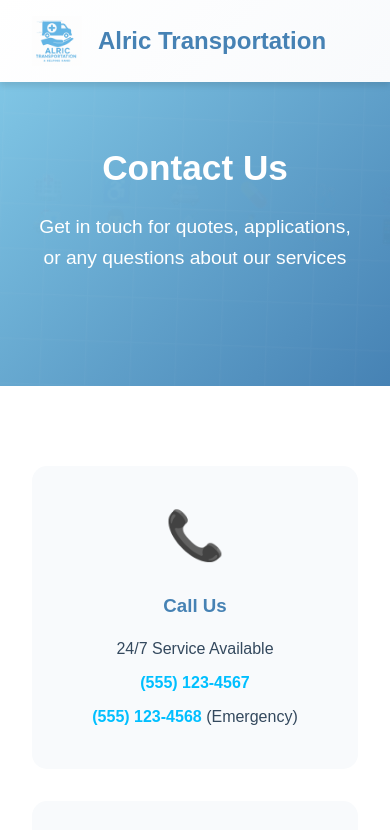
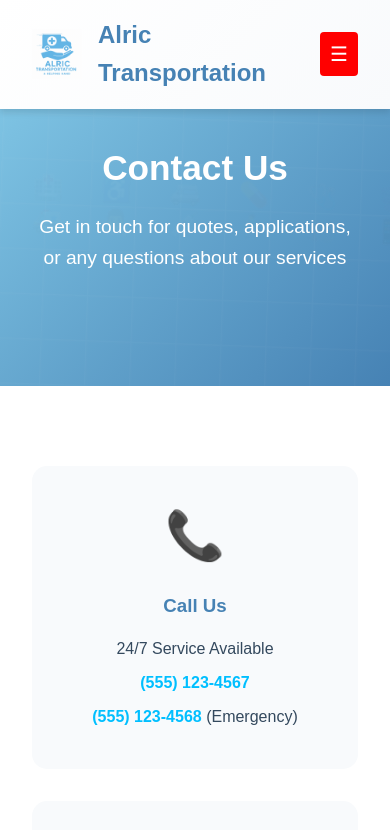
Before and after one commit to alrictransportationllc-cyber/alrictransportation, a plain HTML site: page contact.html in a window 390 px wide. Shown: the top 830 px of the page. Drawn offline with Linux system fonts and the light colour scheme.

Commit message:
Update unified-styles.css

```diff
--- a/css/unified-styles.css
+++ b/css/unified-styles.css
@@ -2140,3 +2140,20 @@ footer {
 .mobile-menu-toggle {
     display: none;
 }
+
+.mobile-menu-toggle {
+    display: block !important;
+    background: red !important;
+    color: white !important;
+    padding: 10px !important;
+    font-size: 20px !important;
+    border: none !important;
+    position: relative !important;
+    z-index: 9999 !important;
+}
+
+@media (min-width: 769px) {
+    .mobile-menu-toggle {
+        display: none !important;
+    }
+}
```
